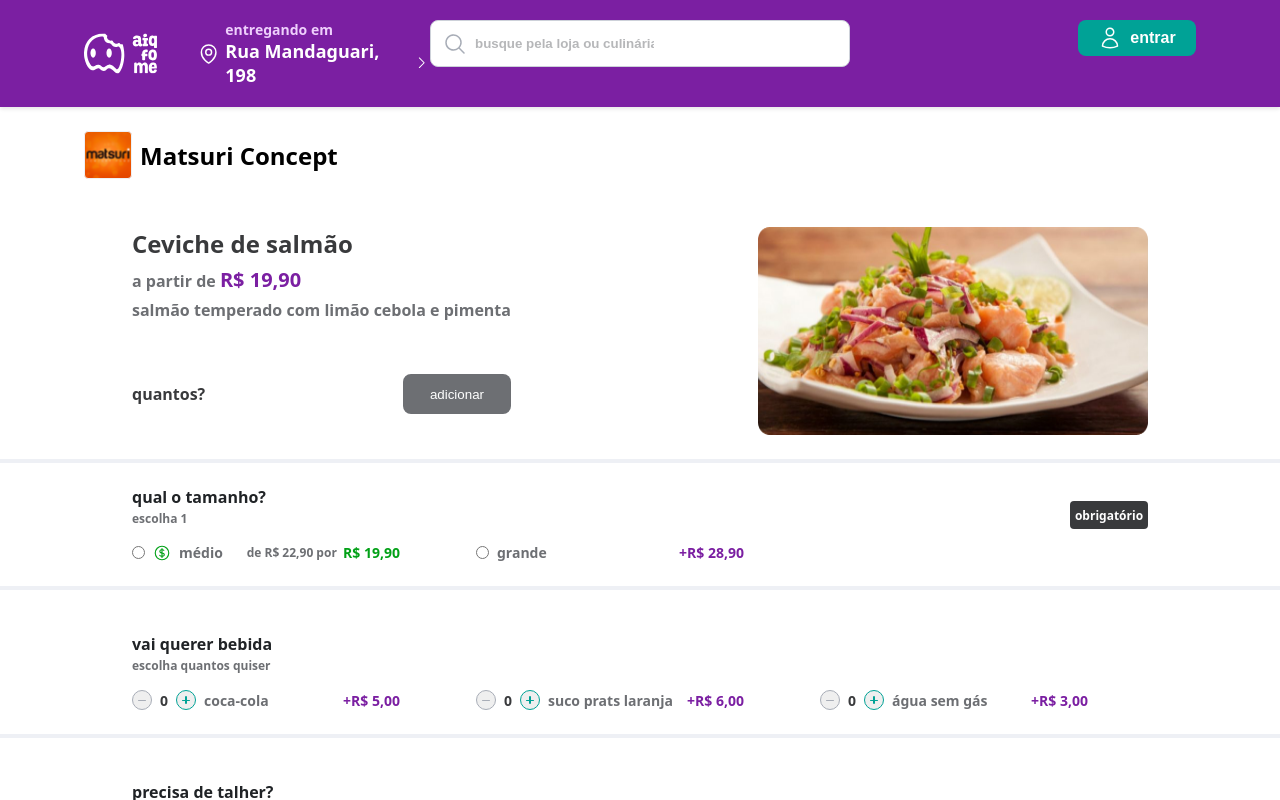
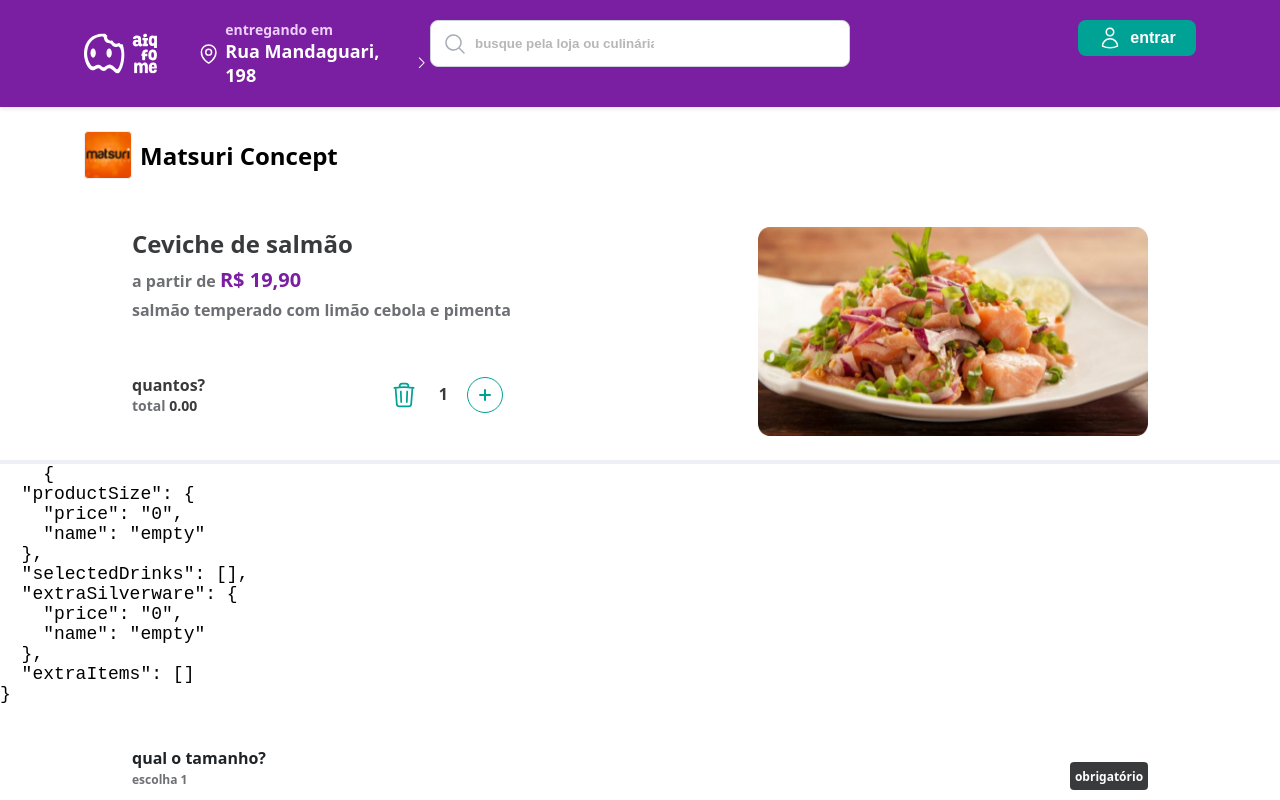
Before and after one commit to andradeviniicius/aiqfome-teste, a Vue app: page / in a window 1280 px wide. Both pictures are taken after a click on the button "adicionar". Shown: the top 800 px of the page. Built offline with nearby package versions, Linux system fonts and the light colour scheme; the HTML template or start-up script is replaced by a standard one.

Commit message:
fix/ create types folder and general add counter

```diff
--- a/src/components/Counter.vue
+++ b/src/components/Counter.vue
@@ -2,17 +2,32 @@
   <div style="display: flex; align-items: center; gap: 0.8rem">
     <div style="display: flex; gap: 0.8rem; align-items: center">
       <button
-        class="extra-option__item-quantity-btn extra-option__item-quantity-btn--minus"
+        v-if="!showTrashCanWhenCounterZero || counter > 1"
+        :class="`extra-option__item-quantity-btn extra-option__item-quantity-btn--minus ${
+          size ? size : ''
+        } ${isDisabled ? 'disabled' : ''}`"
         @click="decrementCounter"
       ></button>
 
-      <p class="extra-option__item-counter">
+      <TrashIcon
+        v-else
+        style="
+          width: 3.2rem;
+          height: 3.2rem;
+          color: #00a296;
+          cursor: pointer;
+          padding: 0.2rem;
+        "
+        @click="handleTrashCanClik"
+      />
+
+      <p :class="`extra-option__item-counter ${size}`">
         {{ counter }}
       </p>
 
       <button
         @click="incrementCounter"
-        class="extra-option__item-quantity-btn extra-option__item-quantity-btn--plus"
+        :class="`extra-option__item-quantity-btn extra-option__item-quantity-btn--plus ${size}`"
       ></button>
     </div>
 
@@ -24,16 +39,27 @@
 </template>
 
 <script setup lang="ts">
-import { ref, defineProps, defineEmits } from "vue";
-const { isPromotion, name, price } = defineProps<{
-  name: string;
-  isPromotion: string | undefined;
-  price: string;
-}>();
+import { ref, defineProps, defineEmits, computed } from "vue";
+import { CurrencyDollarIcon, TrashIcon } from "@heroicons/vue/24/outline";
+import { CounterProps } from "../types/counter";
+const {
+  isPromotion,
+  name,
+  price,
+  showTrashCanWhenCounterZero,
+  size,
+  startCounterAt,
+} = defineProps<CounterProps>();
 
-const emits = defineEmits(["updateCounter"]);
+let isDisabled = computed(() => counter.value === 0);
 
-let counter = ref(0);
+const emits = defineEmits(["updateCounter", "trashCanClick"]);
+
+let counter = ref(startCounterAt ? startCounterAt : 0);
+
+const handleTrashCanClik = () => {
+  emits("trashCanClick");
+};
 
 const incrementCounter = () => {
   counter.value++;
--- a/src/components/ExtraOptions.vue
+++ b/src/components/ExtraOptions.vue
@@ -26,6 +26,7 @@
           :isPromotion="item.promotion"
           :price="item.price"
           @updateCounter="sendCounterUpwards"
+          v-model="modelValue"
         />
         <div v-if="!item.promotion" class="extra-options__item-price-container">
           <p v-if="item.price" class="extra-option__item-price">
@@ -59,7 +60,10 @@
             type="radio"
             :name="`extra-option__item--single--${singleOption?.name}`"
             :id="item.name"
-            :value="{ name: item.name, price: item.promotion ? item.promotion : item.price }"
+            :value="{
+              name: item.name,
+              price: item.promotion ? item.promotion : item.price,
+            }"
             v-model="modelValue"
             @change="$emit('update:modelValue', modelValue)"
           />
@@ -141,33 +145,11 @@
 import { CurrencyDollarIcon } from "@heroicons/vue/24/outline";
 import { ref, defineEmits } from "vue";
 import Counter from "@components/Counter.vue";
+import {
+  ExtraOptionsProps,
+} from "../types/extra-option";
 
-interface SingleOption {
-  name: string;
-  items: { name: string; price?: string; promotion?: string }[];
-}
-
-interface MultipleOptions {
-  name: string;
-  price: string;
-  promotion?: string;
-}
-
-interface QuantitativeOptions {
-  name: string;
-  price: string;
-  promotion?: string;
-}
-
-const props = defineProps<{
-  title: string;
-  subtitle: string;
-  mandatory?: boolean;
-  singleOption?: SingleOption;
-  chooseQuantityType?: QuantitativeOptions[];
-  multipleOptions?: MultipleOptions[];
-  modelValue?: any;
-}>();
+const props = defineProps<ExtraOptionsProps>();
 const emit = defineEmits();
 const modelValue = ref(props.modelValue);
 
@@ -247,6 +229,13 @@ function sendCounterUpwards(e: any) {
       display: inline-block;
       vertical-align: middle;
       cursor: pointer;
+      background: none;
+
+      &.large {
+        height: 3.6rem;
+        width: 3.6rem;
+        font-size: 1.6rem;
+      }
 
       &--plus {
         border: 1px solid #00a296;
@@ -272,10 +261,23 @@ function sendCounterUpwards(e: any) {
           margin: auto 0.5rem;
           height: 0.15rem;
         }
+
+        &.large {
+          &::before {
+            width: 0.2rem;
+            margin: 1.1rem auto;
+            border-radius: 5px;
+          }
+          &::after {
+            border-radius: 5px;
+            margin: auto 1.1rem;
+            height: 0.2rem;
+          }
+        }
       }
 
       &--minus {
-        border: 1px solid #a8adb7;
+        border: 1px solid #00a296;
 
         &::before {
           content: "";
@@ -284,10 +286,26 @@ function sendCounterUpwards(e: any) {
           left: 0;
           right: 0;
           bottom: 0;
-          background: #a8adb7;
+          background: #00a296;
           margin: auto 0.5rem;
           border-radius: 5px;
-          height: 0.15rem;
+          height: 0.2rem;
+        }
+
+        &.large {
+          &::before {
+            margin: auto 1.1rem;
+          }
+        }
+
+        &.disabled {
+          background: #eef0f5;
+          border: 1px solid #eef0f5;
+          cursor: not-allowed;
+
+          &::before {
+            background: #a8adb7;
+          }
         }
       }
     }
@@ -297,6 +315,11 @@ function sendCounterUpwards(e: any) {
       font-weight: 700;
       line-height: 1.9rem;
       color: #393a3c;
+      padding: 1.1rem;
+
+      &.large {
+        font-size: 1.6rem;
+      }
     }
 
     &-promotion-icon {
--- a/src/components/MainContent.vue
+++ b/src/components/MainContent.vue
@@ -22,16 +22,42 @@
         </div>
 
         <div class="product-overview__add-container">
-          <p class="product-overview__text product-overview__text--quantity">
-            quantos?
-          </p>
-          <button class="product-overview__add-btn">adicionar</button>
+          <div>
+            <p class="product-overview__text product-overview__text--quantity">
+              quantos?
+            </p>
+            <p v-if="showOrderCount" class="product-overview__text--total">
+              total <span>{{ orderSummary }}</span>
+            </p>
+          </div>
+          <button
+            v-if="!showOrderCount"
+            @click="showOrderCount = !showOrderCount"
+            class="product-overview__add-btn"
+          >
+            adicionar
+          </button>
+
+          <Counter
+            showTrashCanWhenCounterZero
+            @trashCanClick="
+              resetForm();
+              showOrderCount = !showOrderCount;
+            "
+            @updateCounter="handleAddQuantity"
+            size="large"
+            :startCounterAt="1"
+            v-else
+          />
         </div>
       </div>
 
       <img class="product-image" src="@assets/ceviche.png" />
     </div>
-
+    <pre style="font-size: 1.8rem">
+    {{ formData }}
+  </pre
+    >
     <div class="product-details">
       <ExtraOptions
         title="qual o tamanho?"
@@ -115,33 +141,27 @@
       </div>
     </div>
   </div>
-
-  <pre style="font-size: 1.8rem">
-    {{ formData }}
-  </pre>
 </template>
 
 <script setup lang="ts">
-import { reactive } from "vue";
+import { computed, reactive, ref } from "vue";
 import ExtraOptions from "./ExtraOptions.vue";
-type Drinks = {
-  name: string;
-  quantity: number;
+import Counter from "./Counter.vue";
+import { FormData, QuantitativeItem } from "../types/main-content";
+
+const initialFormState: FormData = {
+  productSize: { price: "0", name: "empty" },
+  selectedDrinks: [],
+  extraSilverware: { price: "0", name: "empty" },
+  extraItems: [],
 };
+const formData = reactive<FormData>({ ...initialFormState });
 
-const formData = reactive<{
-  productSize: string;
-  selectedDrinks: Drinks[];
-  extraSilverware: string;
-  extraItems: [];
-}>({
-  productSize: "",
-  selectedDrinks: [],
-  extraSilverware: "",
-  extraItems: [],
-});
+function resetForm() {
+  Object.assign(formData, initialFormState);
+}
 
-function addSelectedDrinks(e: { name: string; quantity: number }) {
+function addSelectedDrinks(e: QuantitativeItem) {
   const indexOfItemToChange = formData.selectedDrinks.findIndex(
     (find) => find.name === e.name
   );
@@ -156,6 +176,41 @@ function addSelectedDrinks(e: { name: string; quantity: number }) {
     formData.selectedDrinks.push(e);
   }
 }
+
+let counter = ref(0);
+function handleAddQuantity(e: any) {
+  counter.value = e.quantity;
+}
+
+const orderSummary = computed(() => {
+  let totalAmount = 0;
+
+  // preço total tamanho do produto
+  if (formData.productSize && formData.productSize.price) {
+    totalAmount += parseFloat(formData.productSize.price.replace(",", "."));
+  }
+
+  // preço total selected drinks
+  formData.selectedDrinks.forEach((drink) => {
+    totalAmount += parseFloat(drink.price.replace(",", ".")) * drink.quantity;
+  });
+
+  // preço total talhers
+  if (formData.extraSilverware && formData.extraSilverware.price) {
+    totalAmount += parseFloat(formData.extraSilverware.price.replace(",", "."));
+  }
+
+  // preço total itens extra
+  formData.extraItems.forEach((item) => {
+    totalAmount += parseFloat(item.price.replace(",", "."));
+  });
+
+  totalAmount *= counter.value;
+
+  return `${totalAmount.toFixed(2)}`;
+});
+
+let showOrderCount = ref(false);
 </script>
 
 <style lang="scss">
@@ -200,6 +255,18 @@ function addSelectedDrinks(e: { name: string; quantity: number }) {
 
       &--quantity {
         color: #393a3c;
+      }
+      &--total {
+        color: #6d6f73;
+        font-weight: 600;
+        line-height: 1.9rem;
+        font-size: 1.4rem;
+        span {
+          line-height: 1.9rem;
+          font-size: 1.4rem;
+          font-weight: 700;
+          color: #393a3c;
+        }
       }
     }
 
--- /dev/null
+++ b/src/types/extra-option.d.ts
@@ -0,0 +1,26 @@
+type SingleOption = {
+  name: string;
+  items: { name: string; price?: string; promotion?: string }[];
+};
+
+type MultipleOptions = {
+  name: string;
+  price: string;
+  promotion?: string;
+};
+
+type QuantitativeOptions = {
+  name: string;
+  price: string;
+  promotion?: string;
+};
+
+export type ExtraOptionsProps = {
+  title: string;
+  subtitle: string;
+  mandatory?: boolean;
+  singleOption?: SingleOption;
+  chooseQuantityType?: QuantitativeOptions[];
+  multipleOptions?: MultipleOptions[];
+  modelValue?: any;
+};
```
Also changed, not shown: src/types/counter.d.ts (added, +8 -0 lines), src/types/main-content.d.ts (added, +16 -0 lines).
